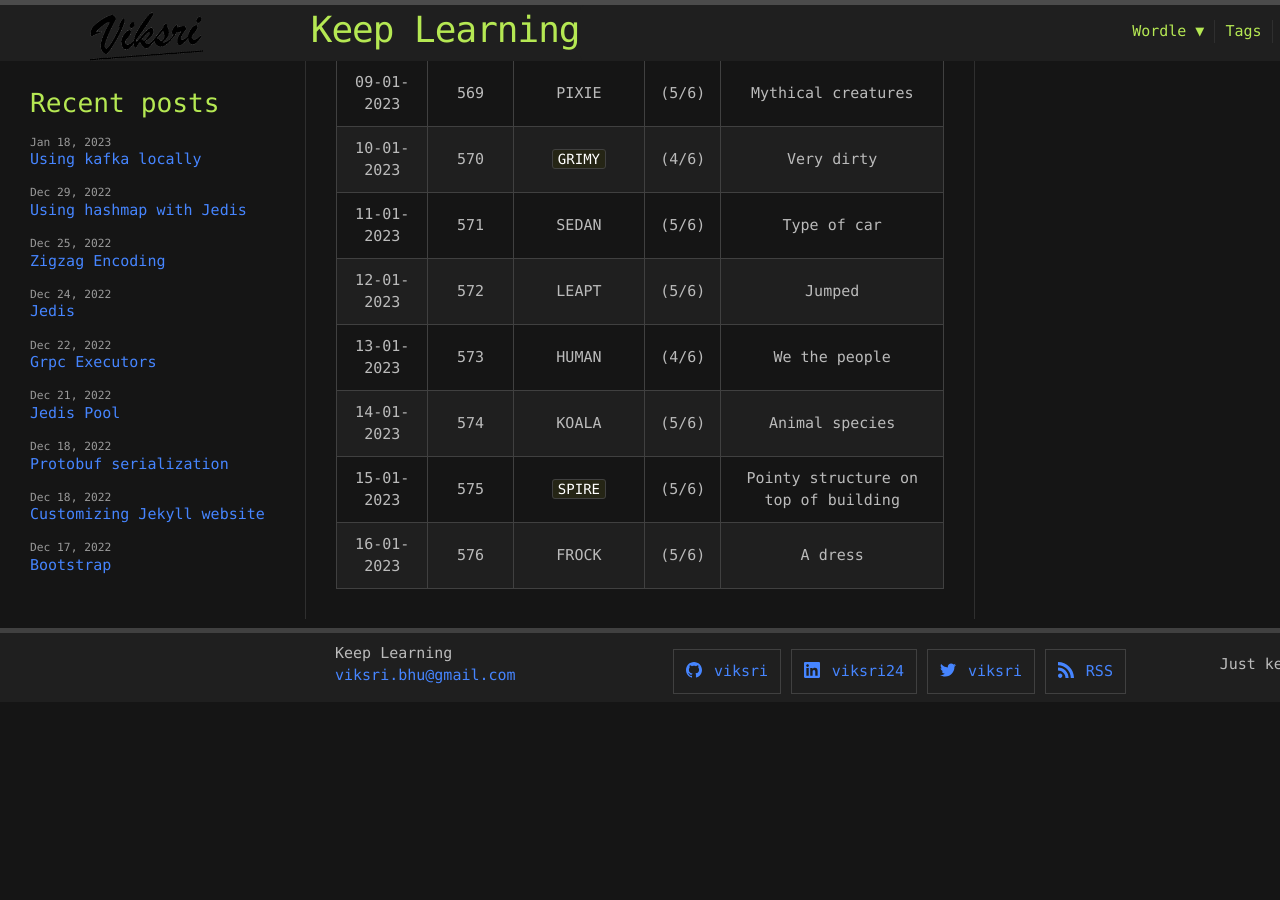
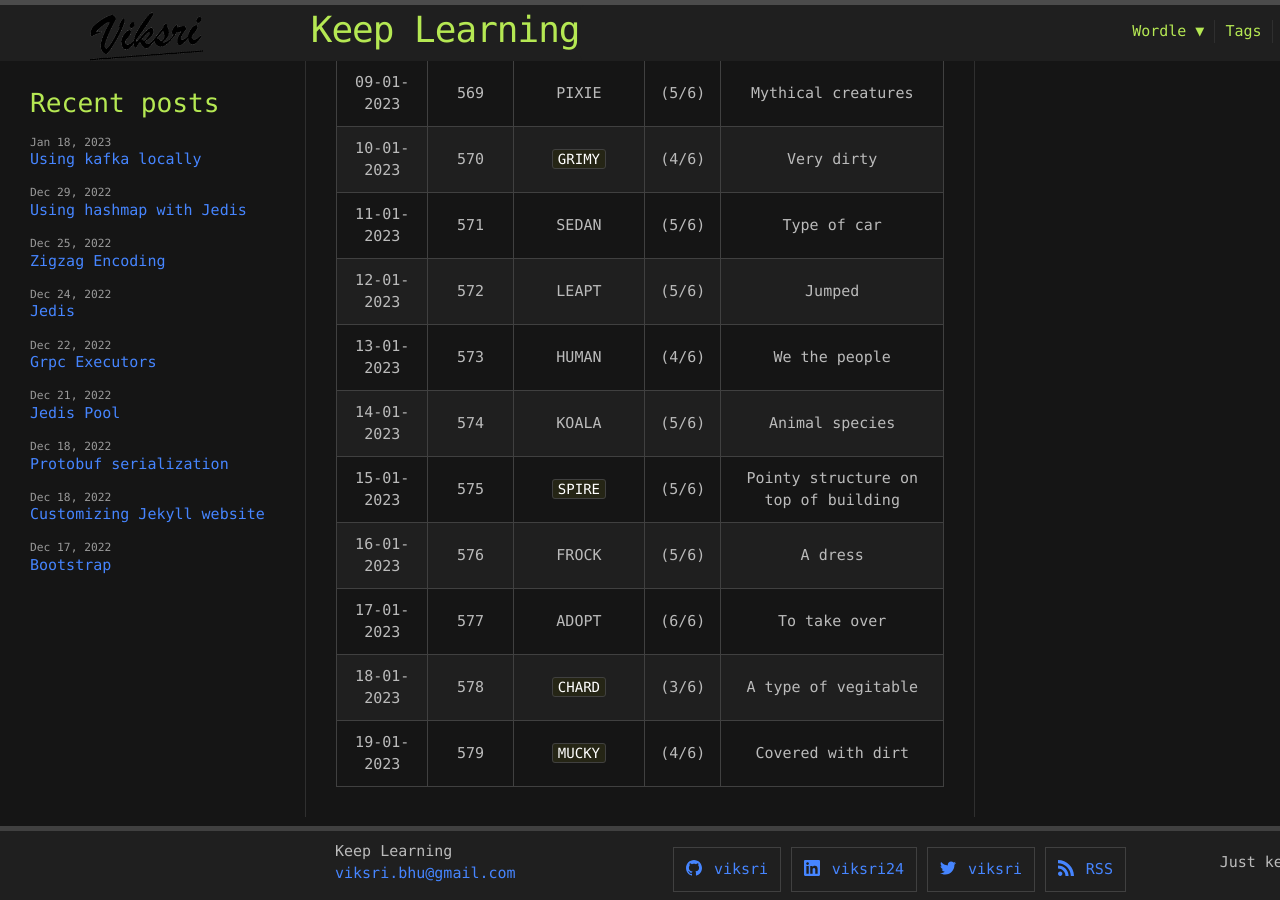
Before and after one commit to viksri/viksri.github.io, a Jekyll site: the page built from wordle/Jan2023.md, in a window 1280 px wide and 900 px high, scrolled down 778 px. Built offline with Jekyll 4.4.1, drawn with Linux system fonts in a browser that asks for light colours; before the commit the page ends 1480 px from its top, so only the background shows below that.

Commit message:
Wordle update

```diff
--- a/wordle/Jan2023.md
+++ b/wordle/Jan2023.md
@@ -24,4 +24,7 @@ categories: language
 | 13-01-2023 | 573 | HUMAN | (4/6) | We the people |
 | 14-01-2023 | 574 | KOALA | (5/6) | Animal species |
 | 15-01-2023 | 575 | `SPIRE` | (5/6) | Pointy structure on top of building |
-| 16-01-2023 | 576 | FROCK | (5/6) | A dress
+| 16-01-2023 | 576 | FROCK | (5/6) | A dress |
+| 17-01-2023 | 577 | ADOPT | (6/6) | To take over |
+| 18-01-2023 | 578 | `CHARD` | (3/6) | A type of vegitable |
+| 19-01-2023 | 579 | `MUCKY` | (4/6) | Covered with dirt |
```
